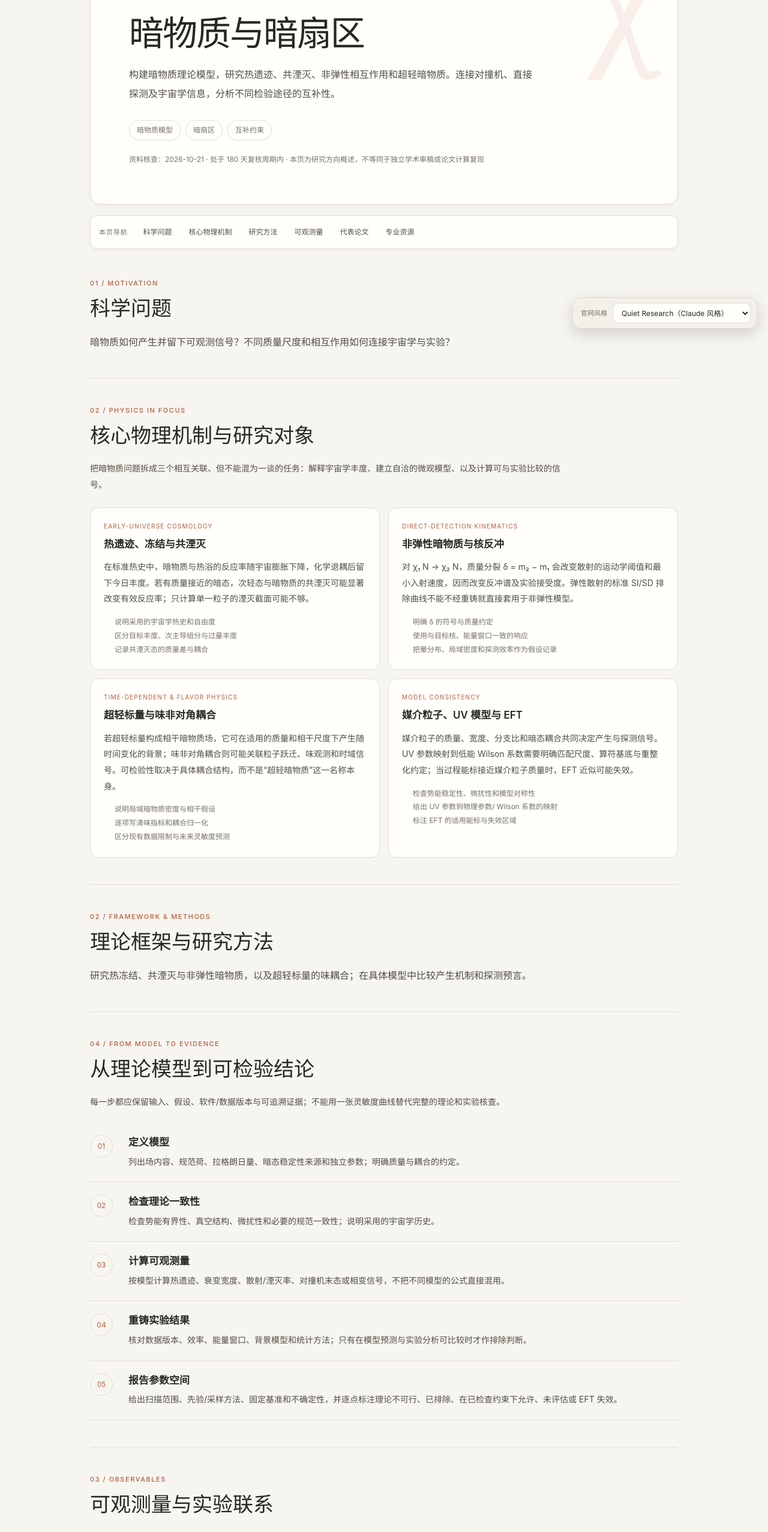
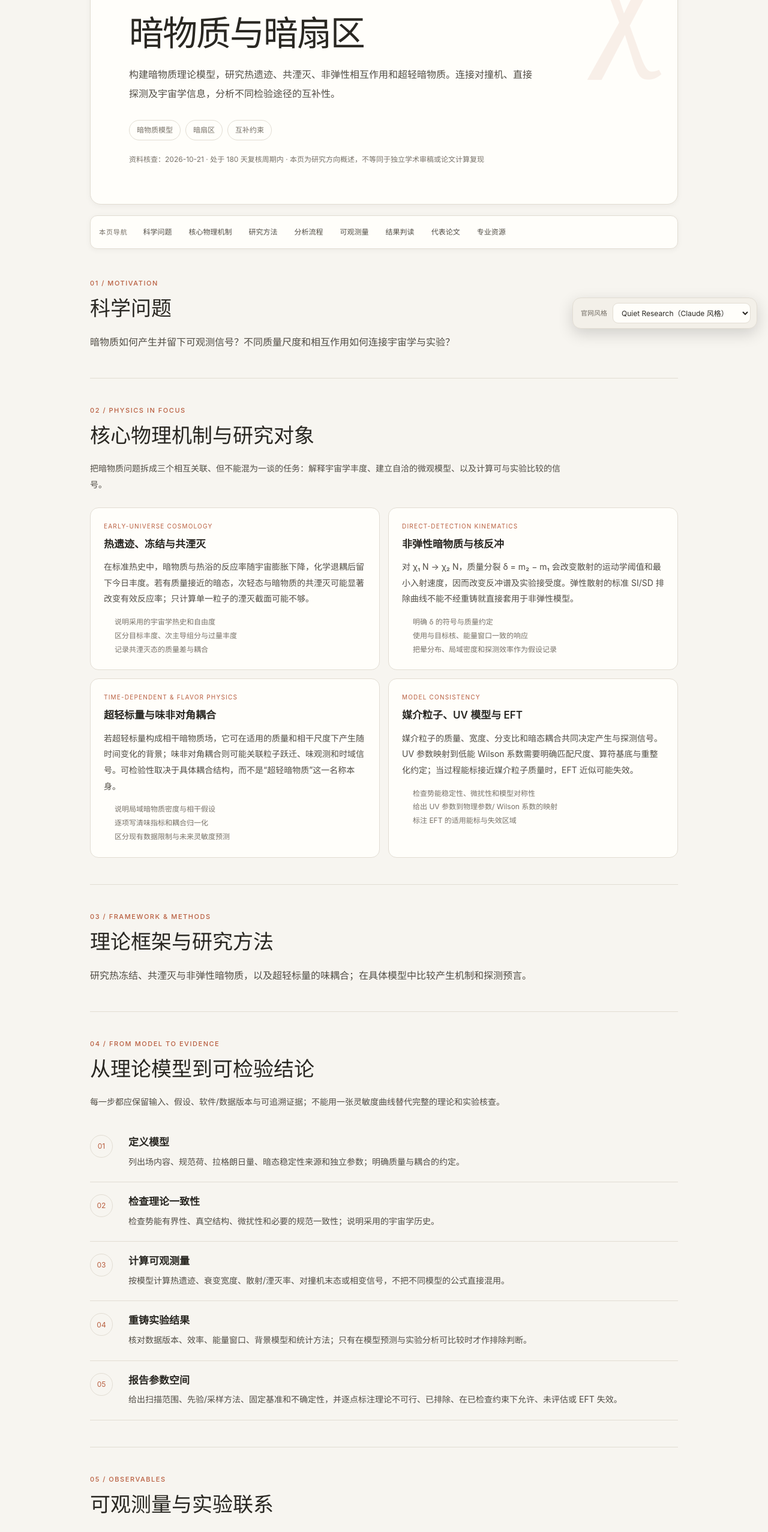
Before and after one commit to lm846802297-bit/buaa-hep-lab, a Vue app in the folder frontend/: page /research/dark in a window 1280 px wide. Shown: the part 234-2788 px from the top of the page at 60% size. Built offline with nearby package versions, Linux system fonts and the light colour scheme.

Commit message:
fix: align topic section numbering and in-page navigation

```diff
--- a/frontend/src/views/ResearchTopicView.vue
+++ b/frontend/src/views/ResearchTopicView.vue
@@ -49,7 +49,9 @@ onMounted(() => {
         <a href="#topic-question">科学问题</a>
         <a href="#topic-mechanisms">核心物理机制</a>
         <a href="#topic-framework">研究方法</a>
+        <a href="#topic-workflow">分析流程</a>
         <a href="#topic-observables">可观测量</a>
+        <a href="#topic-interpretation">结果判读</a>
         <a href="#topic-papers">代表论文</a>
         <a href="#topic-resources">专业资源</a>
       </nav>
@@ -77,7 +79,7 @@ onMounted(() => {
       </section>
 
       <section class="topic-section" aria-labelledby="topic-framework">
-        <p class="eyebrow">02 / FRAMEWORK & METHODS</p>
+        <p class="eyebrow">03 / FRAMEWORK & METHODS</p>
         <h2 id="topic-framework">理论框架与研究方法</h2>
         <p>{{ topic.methods }}</p>
       </section>
@@ -95,14 +97,14 @@ onMounted(() => {
       </section>
 
       <section class="topic-section" aria-labelledby="topic-observables">
-        <p class="eyebrow">03 / OBSERVABLES</p>
+        <p class="eyebrow">05 / OBSERVABLES</p>
         <h2 id="topic-observables">可观测量与实验联系</h2>
         <p>{{ topic.probes }}</p>
         <p class="topic-caveat">{{ topic.detail }}</p>
       </section>
 
       <section v-if="topicDetail" class="topic-section" aria-labelledby="topic-interpretation">
-        <p class="eyebrow">05 / HOW TO READ THE RESULTS</p>
+        <p class="eyebrow">06 / HOW TO READ THE RESULTS</p>
         <h2 id="topic-interpretation">结果应该如何判读</h2>
         <div class="interpretation-grid">
           <article v-for="item in topicDetail.interpretation" :key="item.tag" class="interpretation-card">
@@ -112,7 +114,7 @@ onMounted(() => {
       </section>
 
       <section class="topic-section topic-publications" aria-labelledby="topic-papers">
-        <p class="eyebrow">06 / SELECTED PAPERS</p>
+        <p class="eyebrow">07 / SELECTED PAPERS</p>
         <h2 id="topic-papers">相关代表论文</h2>
         <p class="section-intro">以下关联来自网站维护的公开专题与论文索引。具体模型假设、数值结果和实验限制应以原始论文为准；此页面不声称独立复现论文计算。</p>
         <ul>
@@ -128,7 +130,7 @@ onMounted(() => {
       </section>
 
       <section v-if="topicDetail" class="topic-section topic-resource-section" aria-labelledby="topic-resources">
-        <p class="eyebrow">07 / RESEARCH LINKS</p>
+        <p class="eyebrow">08 / RESEARCH LINKS</p>
         <h2 id="topic-resources">本方向常用的专业资源</h2>
         <p class="section-intro">优先链接实验合作组、学术数据库和官方软件文档。外部资源用于追溯原始论文、公开数据和工具说明，不代表本课题组对其所有结论背书。</p>
         <div class="topic-resource-grid">
```
